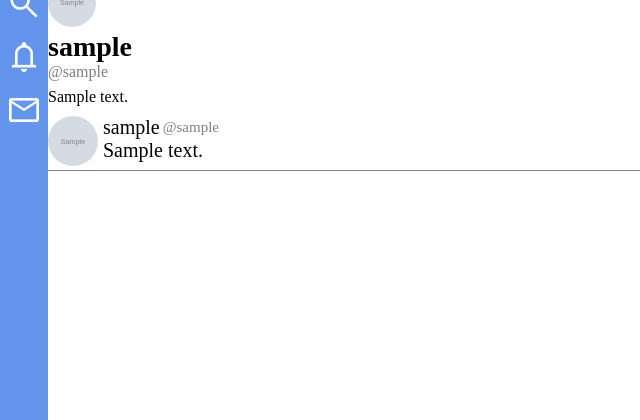
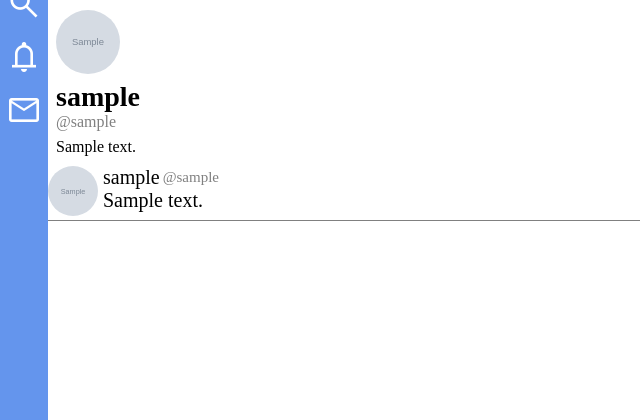
Before and after one commit to KuInfo-Rui/TweetApp, a Django app: a page that uses app/templates/app/base.html in a window 1280 px wide. Shown: the part 121-541 px from the top of the page, without its empty margins (0-640 px from the left). Run offline with Django 5.2, Linux system fonts and the light colour scheme; tables that the repository leaves empty hold one stand-in row (values such as "Sample post"); grey boxes marked "Sample" are stand-in pictures.

Commit message:
account_subtle_fix

```diff
--- a/app/forms/__init__.py
+++ b/app/forms/__init__.py
@@ -1,3 +1,3 @@
 from .tweet_form import TweetForm
 
-__all__ = ["TweetForm"]
+__all__ = ["TweetForm", "TweetAppLoginForm"]
--- a/static/css/account.css
+++ b/static/css/account.css
@@ -5,7 +5,7 @@ body {
 
 .profile_header {
   width: 100vw;
-  height: 96px;
+  height: 120px;
   object-fit: cover;
 }
 
@@ -14,13 +14,15 @@ body {
 }
 
 .profile_icon {
-  width: 48px;
-  height: 48px;
+  width: 64px;
+  height: 64px;
   border-radius: 50%;
+  margin-top: 7px;
   object-fit: cover;
 }
 
 .profile_username {
+  margin-top: 3px;
   font-size: 28px;
   font-weight: bold;
 }
@@ -32,6 +34,7 @@ body {
 .profile_bio {
   margin-top: 7px;
   margin-bottom: 7px;
+  white-space: pre-wrap;
 }
 
 @media (min-width: 769px) {
@@ -41,7 +44,7 @@ body {
   }
 
   .introduce {
-    margin-left: 48px;
+    margin-left: 56px;
   }
 
   .all_tweets {
```
Also changed, not shown: app/templates/app/tweet_form.html (+7 -3 lines), media/uploads/スクリーンショット_2026-04-18_15.23.35.png (added).
